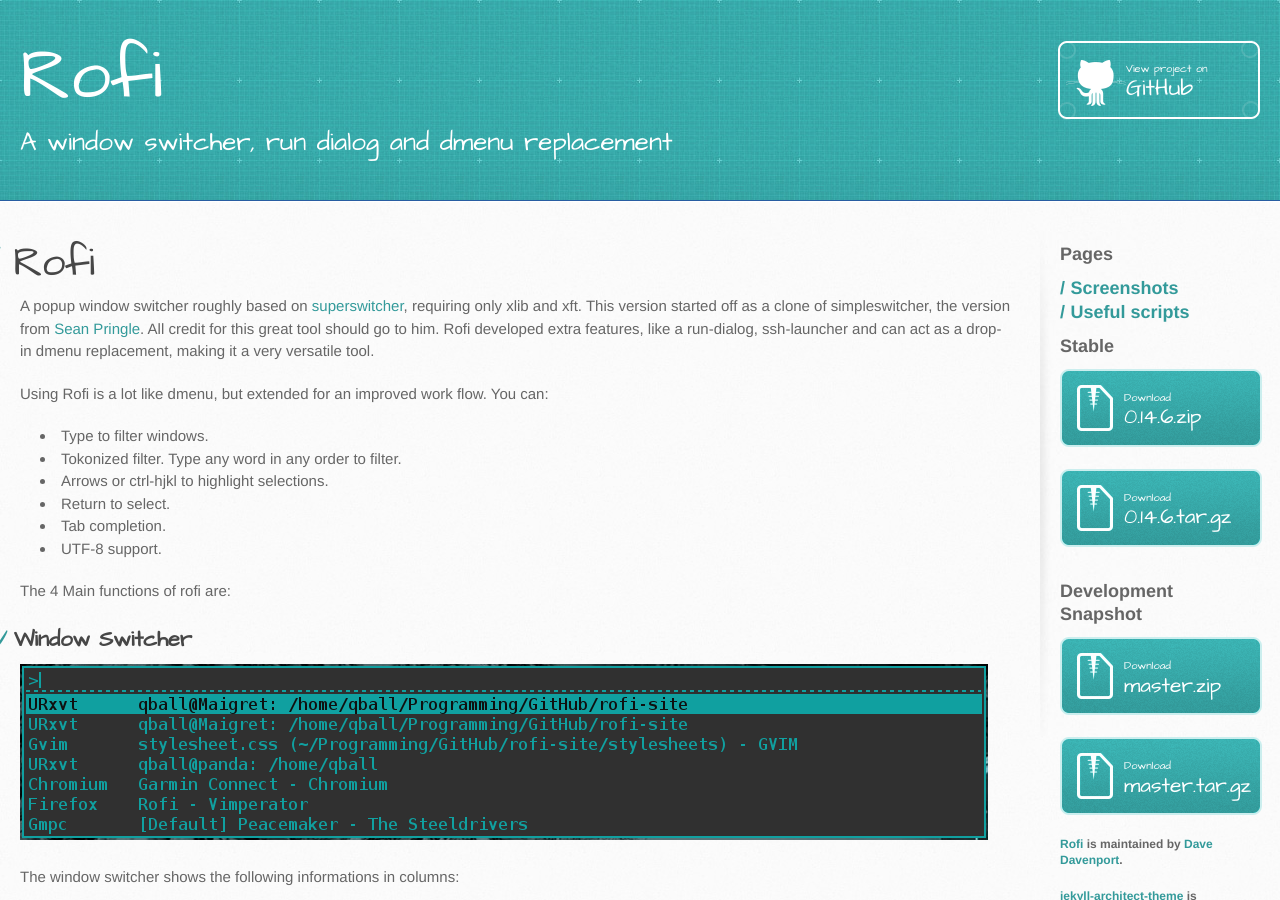
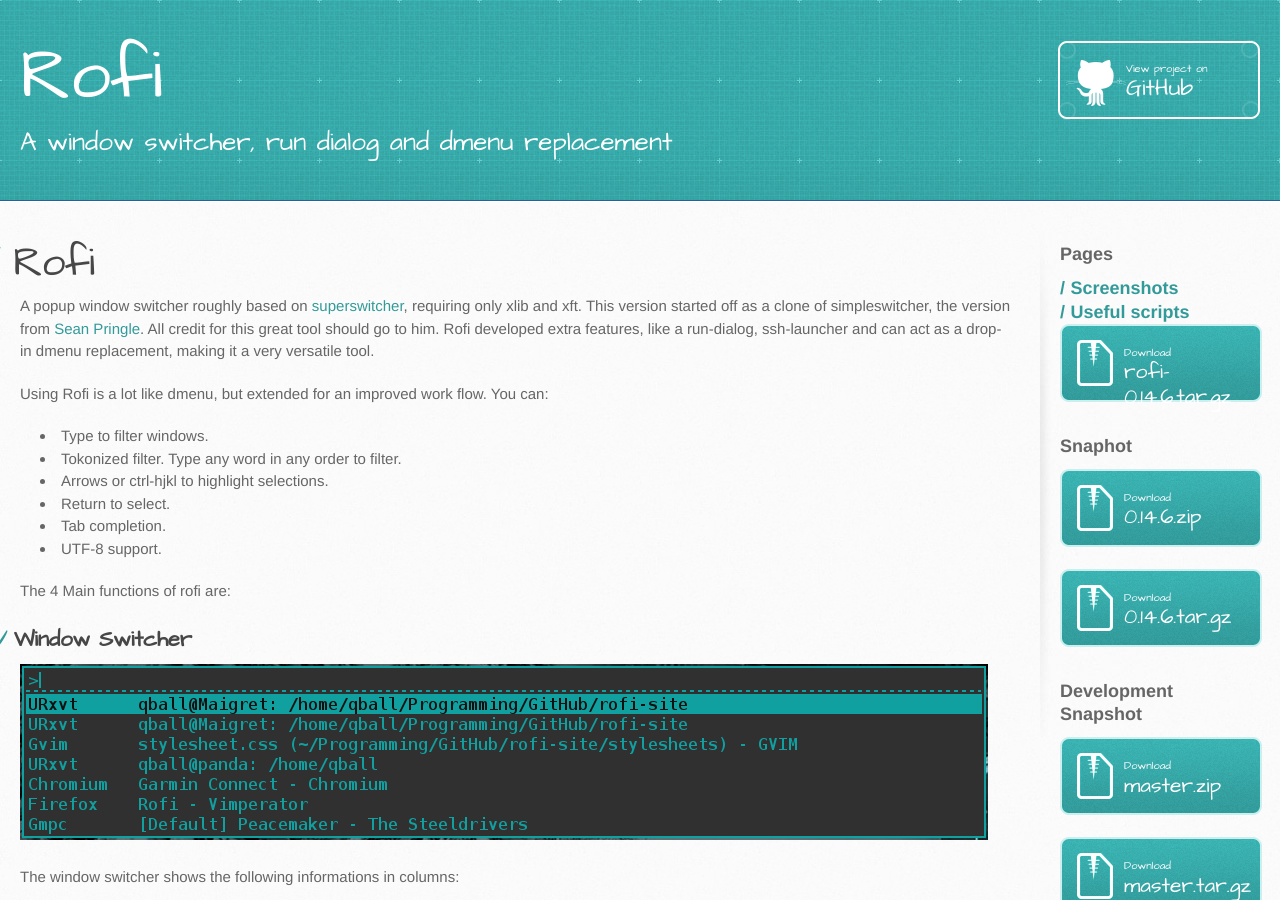
Before and after one commit to davatorium/rofi, a Jekyll site: the page built from index.md, in a window 1280 px wide and 900 px high. Built offline with Jekyll 4.4.1, drawn with Linux system fonts in a browser that asks for light colours.

Commit message:
Add stuff.

```diff
--- a/_layouts/default.html
+++ b/_layouts/default.html
@@ -40,8 +40,12 @@
         <h2 id="menuentry"><a href="{{ site.url }}{{ iter_page.url }}">{{ iter_page.title }}</a></h2>
         {% endif %}
         {% endfor %} <!-- page -->
+          <a href="http://download.sarine.nl/rofi/rofi-{{ site.github-version-stable }}.tar.gz" class="button">
+            <small>Download</small>
+            rofi-{{ site.github-version-stable }}.tar.gz
+          </a>
 <!-- to be enabled when we have a stable release. -->
-          <h1>Stable</h1>
+          <h1>Snaphot</h1>
           <a href="{{ site.github-url }}/archive/{{ site.github-version-stable }}.zip" class="button">
             <small>Download</small>
             {{ site.github-version-stable }}.zip
```
